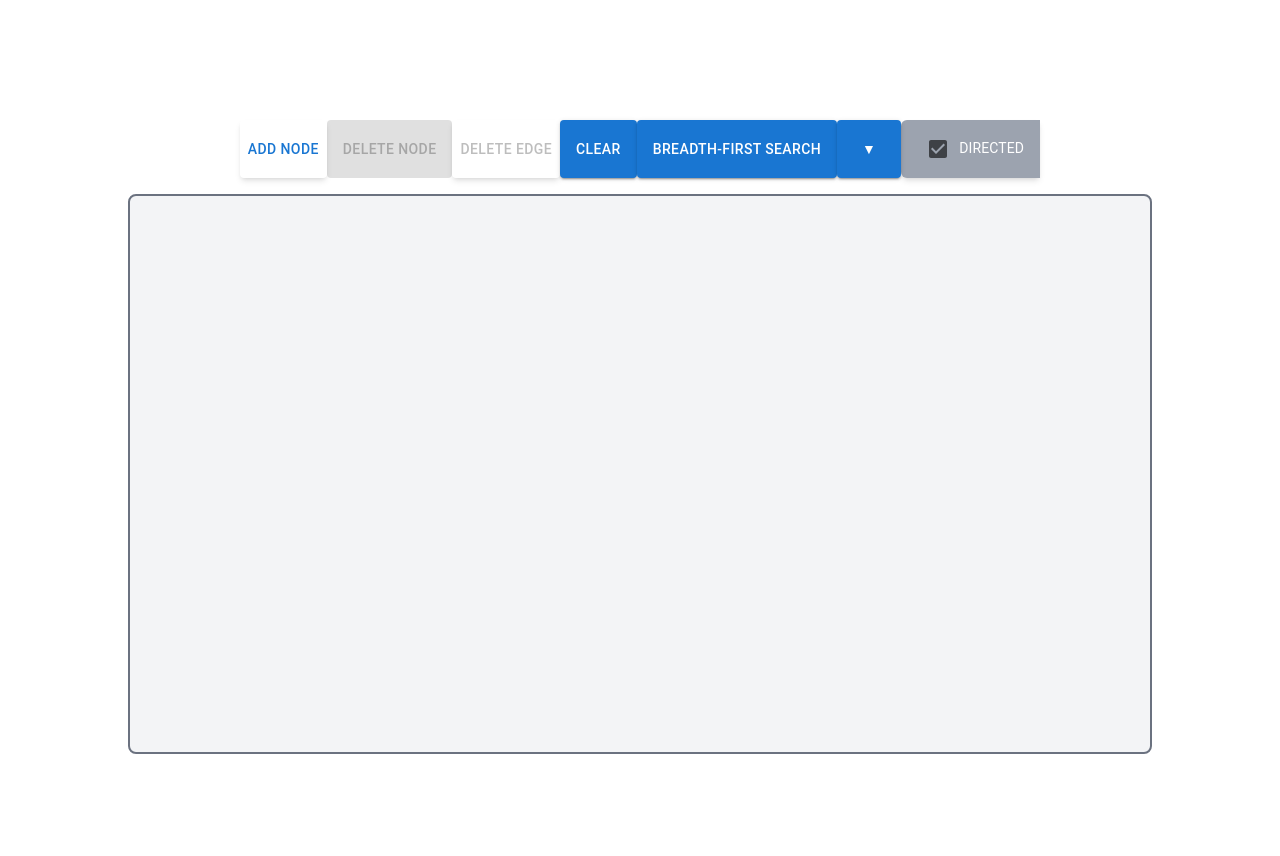
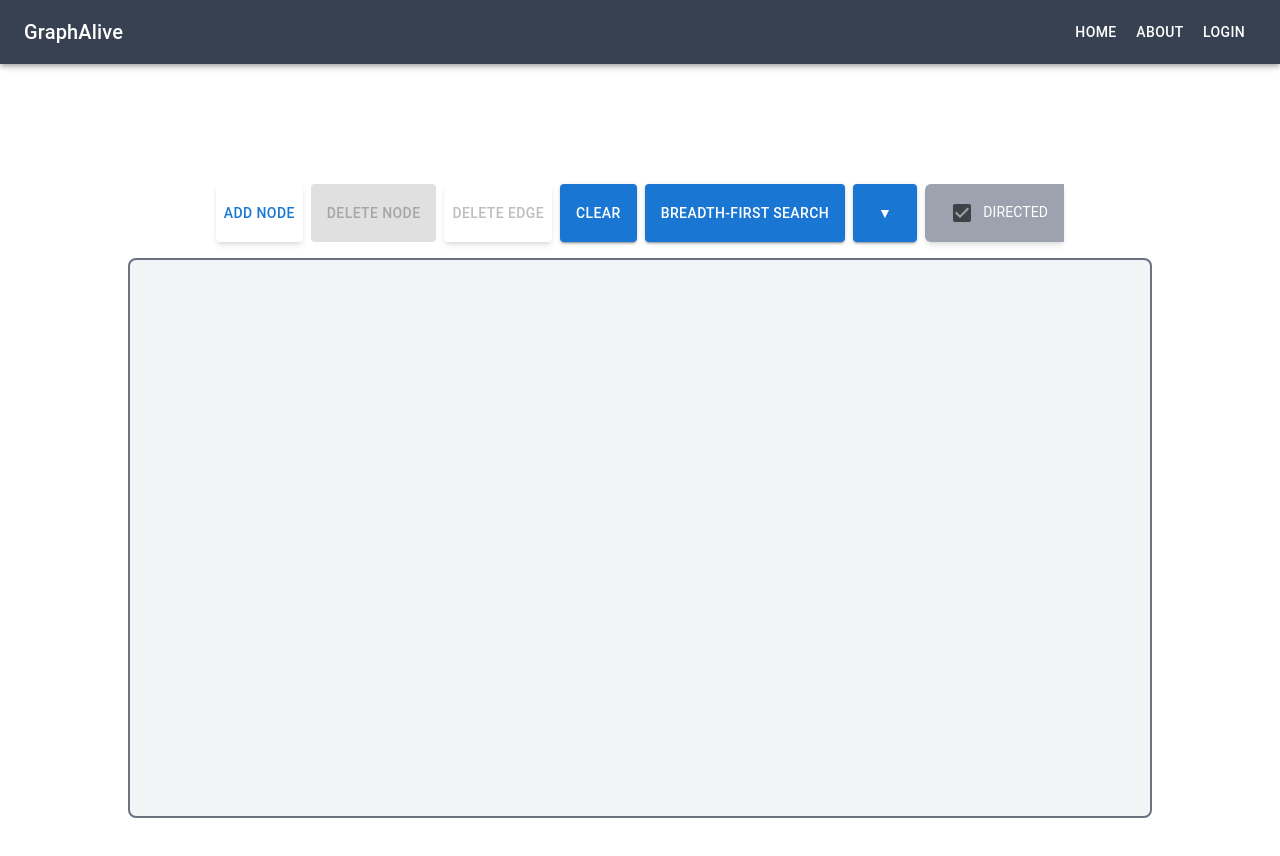
Before and after one commit to hriday330/graphVisualizer, a React (Create React App) app in the folder frontend/: page / in a window 1280 px wide. Shown: the top 856 px of the page. Before the commit the page ends 800 px from the top, so only its background shows below. Built offline with nearby package versions, Linux system fonts and the light colour scheme.

Commit message:
Added navbar and made components responsive

```diff
--- a/frontend/package.json
+++ b/frontend/package.json
@@ -6,6 +6,7 @@
     "@emotion/react": "^11.11.4",
     "@emotion/styled": "^11.11.0",
     "@mui/base": "^5.0.0-beta.40",
+    "@mui/icons-material": "^5.15.15",
     "@mui/material": "^5.15.14",
     "@testing-library/jest-dom": "^5.17.0",
     "@testing-library/react": "^13.4.0",
--- a/frontend/src/App.js
+++ b/frontend/src/App.js
@@ -1,12 +1,43 @@
 import React from 'react';
-// import { BrowserRouter as Router, Switch, Route } from 'react-router-dom';
+import { BrowserRouter, Routes, Route } from 'react-router-dom';
 import Graph from './components/Graph/Graph';
+import About from './components/About/About';
 import './App.css';
+import Navbar from './components/Navbar/Navbar';
+import Login from './components/Login/Login';
 
 function App() {
   return (
     // eslint-disable-next-line react/jsx-filename-extension
-    <Graph initialNodes={[{ x: 400, y: 300 }]} initialLinks={[]} width={1500} height={800} />
+    <BrowserRouter>
+      <Navbar />
+      <Routes>
+        <Route
+          path="/"
+          element={(
+            <Graph
+              initialNodes={[{ x: 400, y: 300 }]}
+              initialLinks={[]}
+              width={1500}
+              height={800}
+            />
+          )}
+        />
+        <Route
+          path="/about"
+          element={(
+            <About />
+          )}
+        />
+        <Route
+          path="/login"
+          element={(
+            <Login />
+          )}
+        />
+      </Routes>
+
+    </BrowserRouter>
   );
 }
 
--- /dev/null
+++ b/frontend/src/components/About/About.jsx
@@ -0,0 +1,7 @@
+import React from 'react';
+
+function About() {
+  return (<h1> Hello world</h1>);
+}
+
+export default About;
--- a/frontend/src/components/Graph/Graph.jsx
+++ b/frontend/src/components/Graph/Graph.jsx
@@ -1,6 +1,8 @@
 /* eslint-disable react/jsx-props-no-spreading */
 import React, { useState, useCallback, useMemo } from 'react';
-import { Button, Checkbox, Typography } from '@mui/material';
+import {
+  Button, Checkbox, Typography, Stack,
+} from '@mui/material';
 import { getRandomInt } from '../../util';
 import graphAlgorithms from '../../algorithms/graphAlgorithms';
 import SplitButton from '../SplitButton/SplitButton';
@@ -117,7 +119,8 @@ function Graph() {
   return (
     <div className="flex flex-col items-center justify-center h-screen">
       <div className="h-[70vh] w-full max-w-screen-lg">
-        <div className="flex justify-center mb-4">
+        <div className="ml-1 mr-1 mb-4">
+          <Stack direction={{ xs: 'column', md: 'row' }} spacing={1} justifyContent="center">
             <Button
               onClick={addNode}
               className="shadow-md"
@@ -144,6 +147,7 @@ function Graph() {
               />
               DIRECTED
             </Typography>
+          </Stack>
           <Confirm {...confirmProps} />
         </div>
         <Svg {...svgProps} />
--- /dev/null
+++ b/frontend/src/components/Login/Login.jsx
@@ -0,0 +1,7 @@
+import React from 'react';
+
+function Login() {
+  return (<h1> Login </h1>);
+}
+
+export default Login;
--- /dev/null
+++ b/frontend/src/components/Navbar/Navbar.jsx
@@ -0,0 +1,100 @@
+import React, { useState } from 'react';
+import { Link } from 'react-router-dom'; // Import NavLink from React Router
+import {
+  AppBar, Toolbar, IconButton, Typography,
+  Button, Drawer, List, ListItemText, ListItemIcon, ListItemButton,
+  useMediaQuery, useTheme,
+} from '@mui/material';
+import MenuIcon from '@mui/icons-material/Menu';
+
+const appBarStyles = {
+  backgroundColor: '#374151',
+};
+
+const logoStyles = {
+  color: '#fff',
+};
+
+const listItemTextStyles = {
+  color: '#fff',
+};
+
+const drawerPaperStyles = {
+  backgroundColor: '#374151',
+};
+
+function Navbar() {
+  const [open, setOpen] = useState(false);
+  const theme = useTheme();
+  const isMobile = useMediaQuery(theme.breakpoints.down('sm'));
+
+  const handleDrawerOpen = () => {
+    setOpen(true);
+  };
+
+  const handleDrawerClose = () => {
+    setOpen(false);
+  };
+
+  return (
+    <div>
+      <AppBar position="sticky" sx={appBarStyles}>
+        <Toolbar className="justify-between">
+          {isMobile && (
+            <IconButton edge="start" color="inherit" aria-label="menu" onClick={handleDrawerOpen}>
+              <MenuIcon />
+            </IconButton>
+          )}
+          <Typography variant="h6" component="div" sx={logoStyles}>
+            GraphAlive
+          </Typography>
+          {!isMobile && (
+            <div className="hidden md:flex">
+              <Button color="inherit">
+                <Link to="/"> Home </Link>
+              </Button>
+              <Button color="inherit">
+                <Link to="/about"> About</Link>
+              </Button>
+              <Button color="inherit">
+                <Link to="/login"> Login </Link>
+              </Button>
+
+            </div>
+          )}
+        </Toolbar>
+      </AppBar>
+      <Drawer
+        anchor="left"
+        open={open}
+        onClose={handleDrawerClose}
+        sx={{ '& .MuiDrawer-paper': drawerPaperStyles }}
+      >
+        <div className="p-4">
+          <List>
+            <ListItemButton onClick={handleDrawerClose}>
+              <ListItemIcon />
+              <ListItemText primary="Home" sx={listItemTextStyles}>
+                <Link to="/" />
+              </ListItemText>
+            </ListItemButton>
+            <ListItemButton onClick={handleDrawerClose}>
+              <ListItemIcon />
+              <ListItemText primary="About" sx={listItemTextStyles}>
+                <Link to="/about" />
+              </ListItemText>
+            </ListItemButton>
+            <ListItemButton onClick={handleDrawerClose}>
+              <ListItemIcon />
+              <ListItemText primary="Login" sx={listItemTextStyles}>
+                <Link to="/" />
+              </ListItemText>
+            </ListItemButton>
+          </List>
+        </div>
+      </Drawer>
+    </div>
+  );
+}
+
+export default Navbar;
```
Also changed, not shown: frontend/src/components/Home/Home.jsx (deleted), 1 other file (tests, documents, lock files or other folders). Lines whose indentation alone changed are shown as unchanged.
